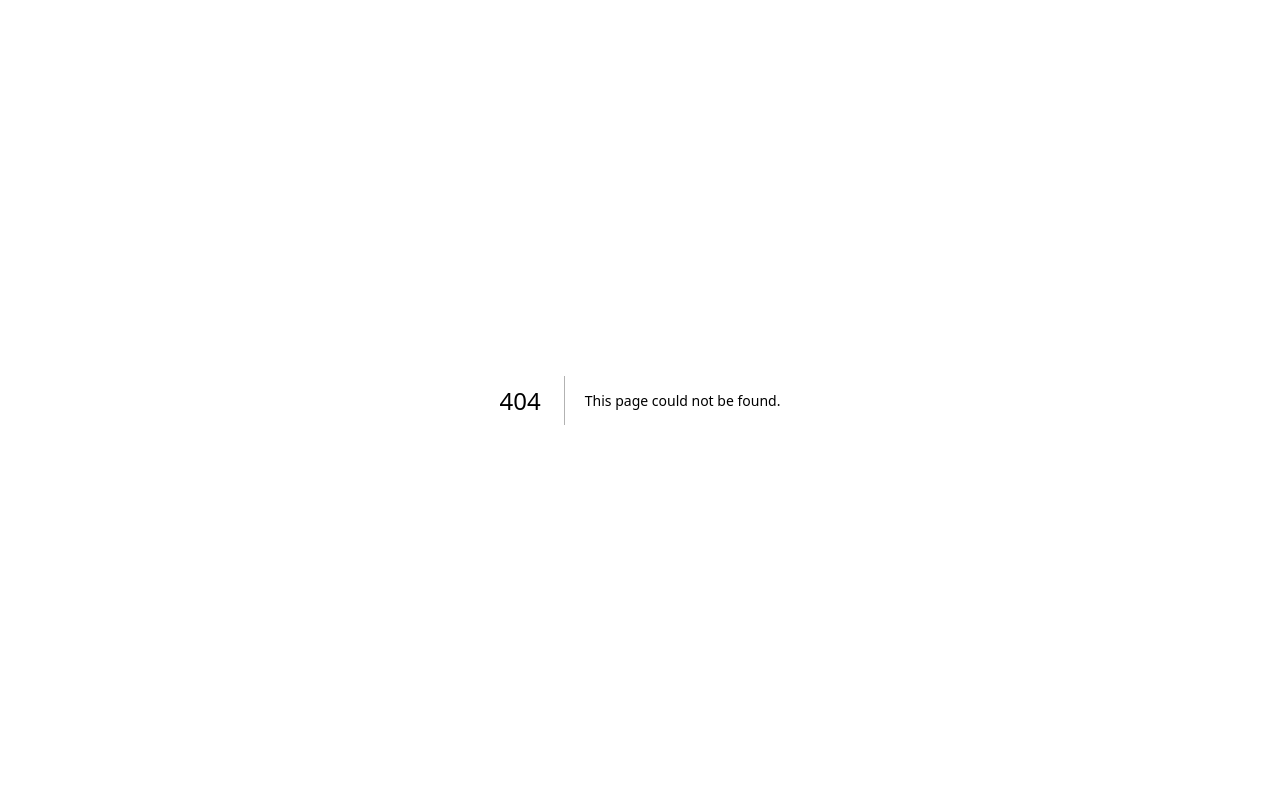
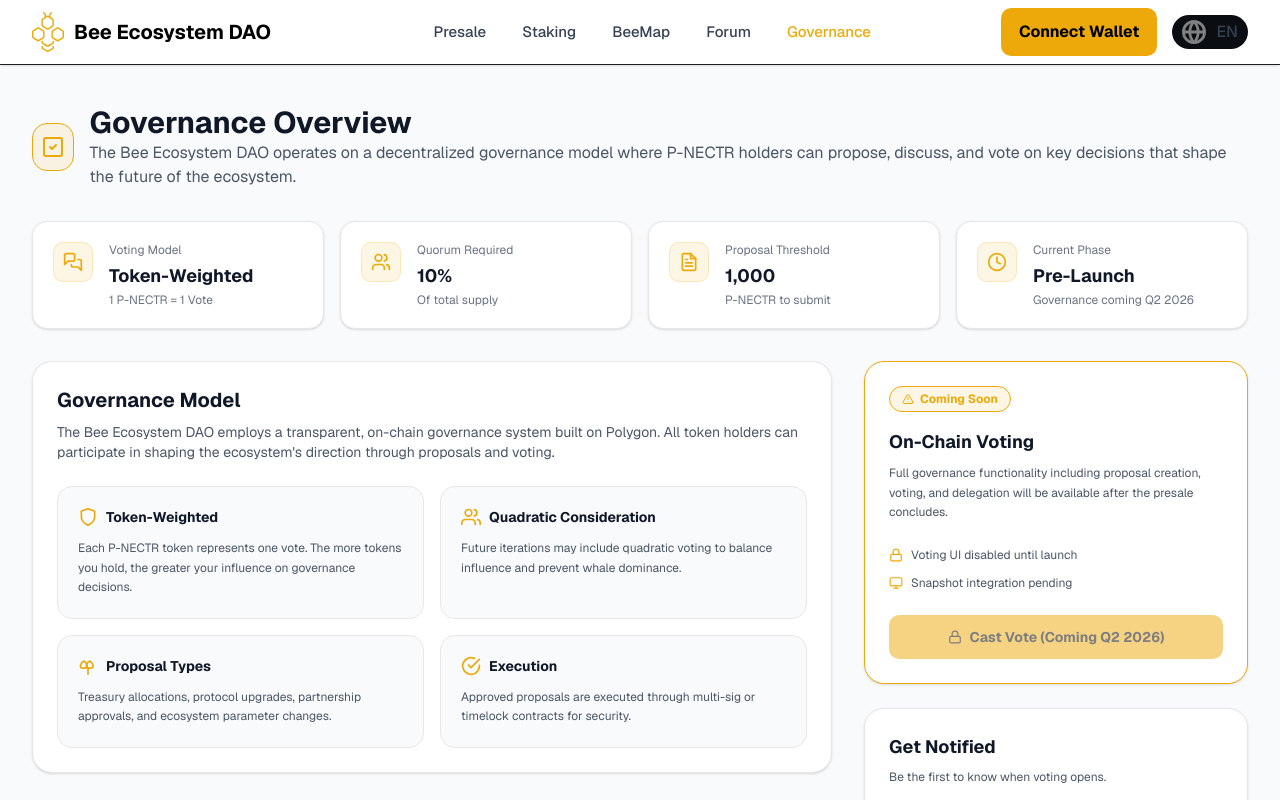
Before and after one commit to binemmanuel/bee_ecosystem, a Next.js app: page /governance in a window 1280 px wide. Before the commit this address had no page. Shown: the top 800 px of the page. Built offline with nearby package versions, Linux system fonts and the light colour scheme.

Commit message:
Add GovernancePage component with layout including governance overview, statistics, and related UI elements

```diff
--- /dev/null
+++ b/src/app/governance/page.tsx
@@ -0,0 +1,73 @@
+import GovernanceProcess from "@/components/GovernanceProcess";
+import OnChainVotingCard from "@/components/OnChainVotingCard";
+import GovernanceModel from "@/components/GovernanceModel";
+import RecentProposals from "@/components/RecentProposals";
+import GetNotifiedCard from "@/components/GetNotifiedCard";
+import VotingPowerCard from "@/components/VotingPowerCard";
+import GovernanceStats from "@/components/GovernanceStats";
+import Navbar from "@/components/Navbar";
+import Footer from "@/components/Footer";
+
+export default function GovernancePage() {
+	return (
+		<div className="min-h-screen bg-gray-50 dark:bg-black text-gray-900 dark:text-white font-['Geist'] transition-colors duration-300">
+			<Navbar />
+			<main className="max-w-7xl mx-auto px-4 sm:px-6 lg:px-8 py-10">
+				<div className="mb-8">
+					<div className="flex items-center gap-4 mb-2">
+						<div className="w-12 h-12 rounded-[15px] border border-[#EDA909] flex items-center justify-center text-[#EDA909] bg-[#EDA9091A]">
+							<svg
+								xmlns="http://www.w3.org/2000/svg"
+								width="24"
+								height="24"
+								viewBox="0 0 24 24"
+								fill="none"
+								stroke="currentColor"
+								strokeWidth="2"
+								strokeLinecap="round"
+								strokeLinejoin="round"
+							>
+								<rect
+									width="18"
+									height="18"
+									x="3"
+									y="3"
+									rx="2"
+								/>
+								<path d="m9 12 2 2 4-4" />
+							</svg>
+						</div>
+						<div>
+							<h1 className="text-3xl font-bold text-gray-900 dark:text-white">
+								Governance Overview
+							</h1>
+							<p className="text-gray-600 dark:text-[#818181]">
+								The Bee Ecosystem DAO operates on a
+								decentralized governance model where P-NECTR
+								holders can propose, discuss, and vote on key
+								decisions that shape the future of the
+								ecosystem.
+							</p>
+						</div>
+					</div>
+				</div>
+
+				<GovernanceStats />
+
+				<div className="grid grid-cols-1 lg:grid-cols-3 gap-8 mt-8">
+					<div className="lg:col-span-2 space-y-8">
+						<GovernanceModel />
+						<GovernanceProcess />
+						<RecentProposals />
+					</div>
+					<div className="lg:col-span-1 space-y-6">
+						<OnChainVotingCard />
+						<GetNotifiedCard />
+						<VotingPowerCard />
+					</div>
+				</div>
+			</main>
+			<Footer />
+		</div>
+	);
+}
```
